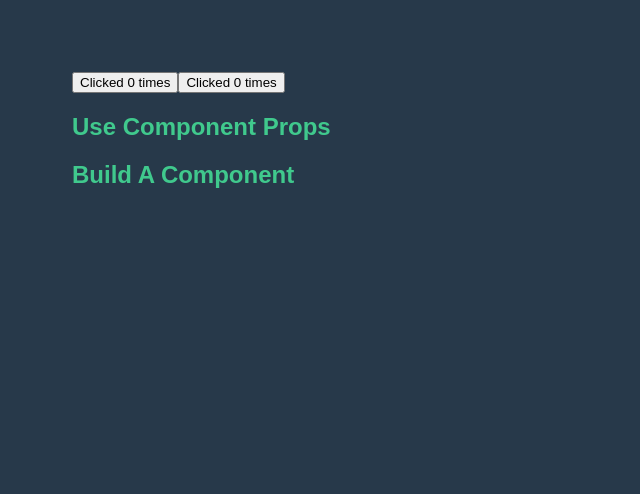
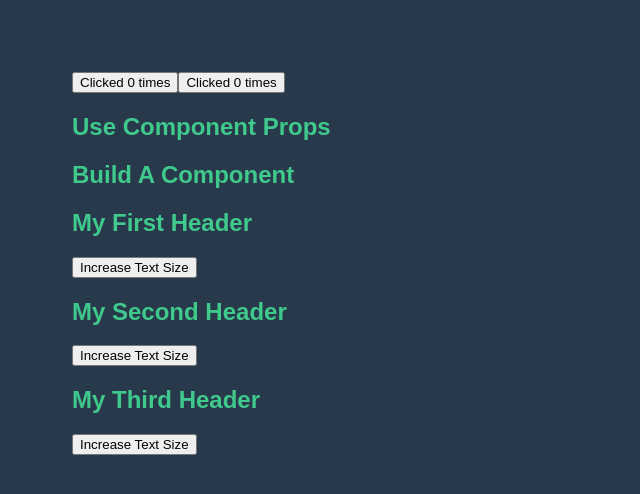
Before and after one commit to ckirkwood94/Vue-Tutorial, a plain HTML site: page component-tutorial/index.html in a window 1280 px wide. Shown: the top 494 px of the page, without its empty margins (0-640 px from the left). Drawn offline with nearby package versions, Linux system fonts and the light colour scheme.

Commit message:
added button that emits event

```diff
--- a/component-tutorial/index.html
+++ b/component-tutorial/index.html
@@ -14,8 +14,25 @@
     <div id="my-first-div">
       <my-first-component></my-first-component>
       <my-first-component></my-first-component>
-      <header-component title="Use Component Props"></header-component>
-      <header-component title="Build A Component"></header-component>
+      <first-header-component title="Use Component Props"></first-header-component>
+      <first-header-component title="Build A Component"></first-header-component>
+      <div id="emit-events-div">
+        <!-- <div :style="{ fontSize: headerFontSize + 'em' }">
+          <header-component v-for="header in headers"
+          :key="header.id"
+          :title="header.title"
+          @increase-text-size="headerFontSize += 0.5"
+          > -->
+        <div>
+          <header-component v-for="header in headers"
+          :key="header.id"
+          :title="header.title"
+          :style="{ fontSize: header.fontSize + 'em' }"
+          @increase-text-size="header.fontSize += 0.5"
+          >
+          </header-component>
+        </div>
+      </div>
     </div>
 
     <script src="https://unpkg.com/lodash@4.17.20/lodash.min.js"></script>
--- a/component-tutorial/script.js
+++ b/component-tutorial/script.js
@@ -1,4 +1,15 @@
-const app = Vue.createApp({});
+const app = Vue.createApp({
+  data() {
+    return {
+      headers: [
+        { id: 1, title: 'My First Header', fontSize: 1 },
+        { id: 2, title: 'My Second Header', fontSize: 1 },
+        { id: 3, title: 'My Third Header', fontSize: 1 },
+      ],
+      // headerFontSize: 1,
+    };
+  },
+});
 
 app
   .component('my-first-component', {
@@ -13,8 +24,19 @@ app
   </button>
   `,
   })
-  .component('header-component', {
+  .component('first-header-component', {
     props: ['title'],
     template: `<h2>{{ title }}</h2>`,
   })
+  .component('header-component', {
+    props: ['title'],
+    template: `
+    <div class="header-component">
+      <h2>{{ title }}</h2>
+      <button @click="$emit('increaseTextSize')">
+        Increase Text Size
+      </button>
+    </div>
+    `,
+  })
   .mount('#my-first-div');
```
